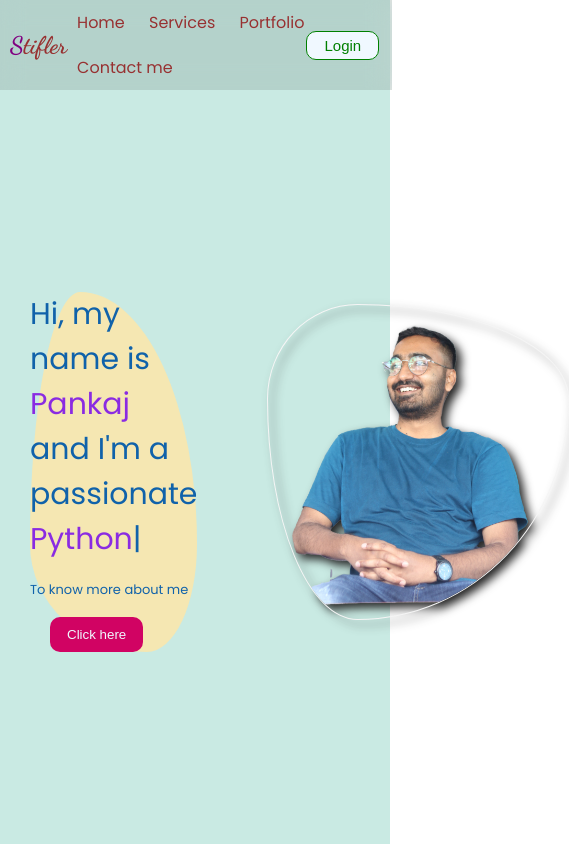
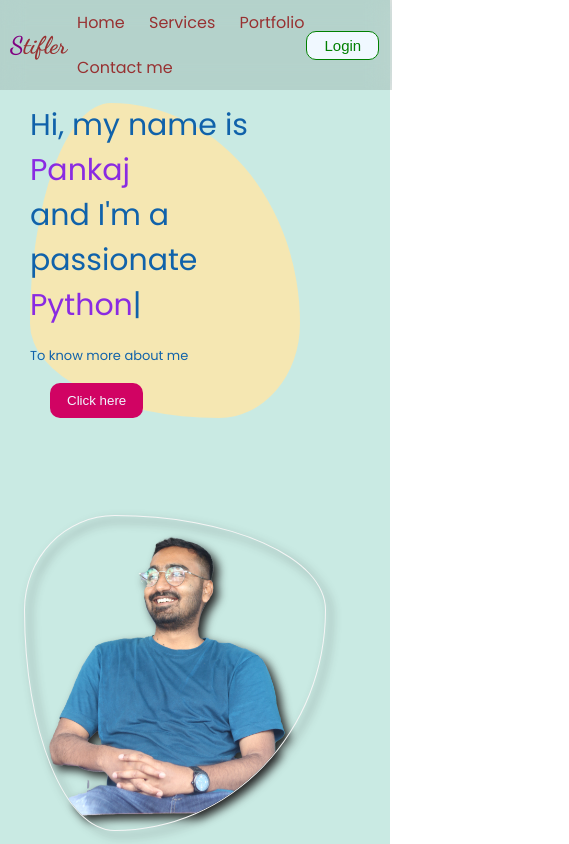
Before and after one commit to stiflerxoxo/Portfolio, a plain HTML site: page index.html in a window 390 px wide. Shown: the top 844 px of the page, 569 px wide, since content can reach past the window. Drawn offline with nearby package versions, Linux system fonts and the light colour scheme.

Commit message:
Update style.css

```diff
--- a/style.css
+++ b/style.css
@@ -2,6 +2,8 @@
   margin: 0;
   padding: 0;
 }
+
+
 
 :root {
   overflow-x: hidden;
@@ -321,3 +323,11 @@ footer {
   padding: 12px;
   border-radius: 2px 15px;
 }
+
+
+@media (max-width: 480px) {
+  .section1 {
+    flex-direction: column;
+    align-items: center;
+  }
+}
```
